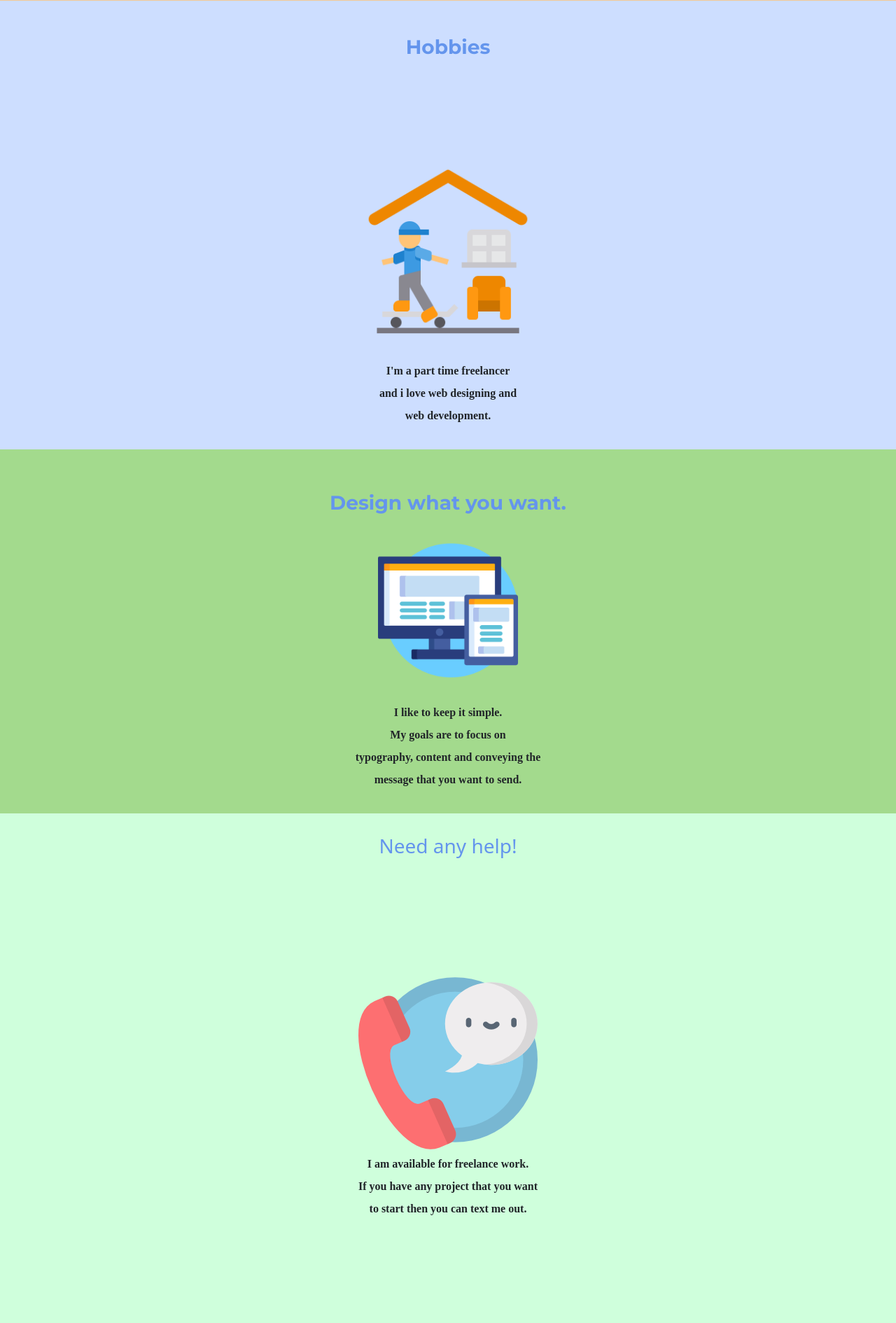
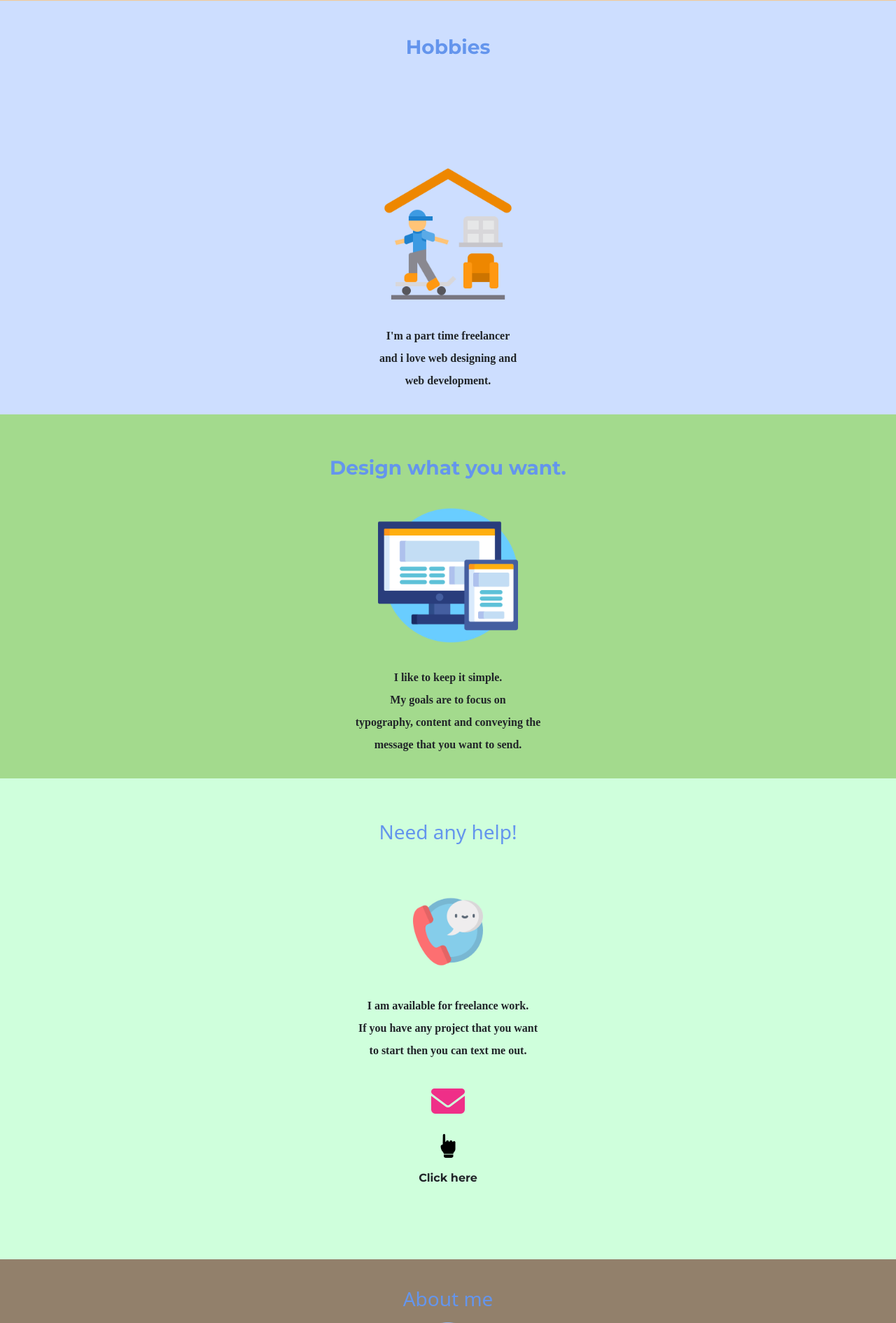
Before and after one commit to Rupesh1610/My-website, a PHP site: page / in a window 1280 px wide. Shown: the part 433-2323 px from the top of the page at 70% size. Run offline with PHP 8.4, Linux system fonts and the light colour scheme; some libraries are stand-ins or nearby versions; some web fonts are replaced.

Commit message:
update index.css

```diff
--- a/index.css
+++ b/index.css
@@ -27,30 +27,6 @@ img{
 	margin-top: 150px;
 }
 
-/*...About...*/
-
-#about{
-	background-color: #92806b;
-}
-.about{
-	display: inline;
-	width: 300px;
-}
-
-.about-heading{
-	margin-top: 0;
-	padding-top: 40px;
-}
-
-
-.myimage
-{
-	height: 90px;
-	margin-top: 0px;
-	margin-bottom: 40px;
-}
-
-
 /*....hobbies....*/
 
 p{
@@ -68,7 +44,7 @@ p{
 }
 
 .hobby-image{
-	width: 250px;
+	width: 200px;
 	padding-bottom: 30px;
 }
 
@@ -105,17 +81,61 @@ p{
 }
 
 .envelope{
-	padding-bottom: 50px;
 	color: #EF2F88;
 }
 
 .envelope:hover{
 	color: crimson;
 }
+
+.social-image{
+	width: 100px;
+	padding-bottom: 40px;
+	margin-top: 60px;
+}
+
+.pointer{
+	width: 40px;
+	padding-bottom: 10px;
+	display: block;
+	margin-top: 20px;
+}
+
+.click{
+	padding-bottom: 100px;
+	font-family: "montserrat";
+}
+
 .social-heading{
 	margin-top: 0;
-	padding-top: 30px;
+	padding-top: 60px;
 }
+/*...About...*/
+
+#about{
+	background-color: #92806b;
+}
+
+.about{
+	display: inline;
+	width: 300px;
+}
+
+.about-heading{
+	margin-top: 0;
+	padding-top: 40px;
+}
+
+.about-para{
+	width: 70%;
+}
+.myimage
+{
+	height: 90px;
+	margin-top: 0px;
+	margin-bottom: 40px;
+}
+
 
 /*....footer...*/
 
```
